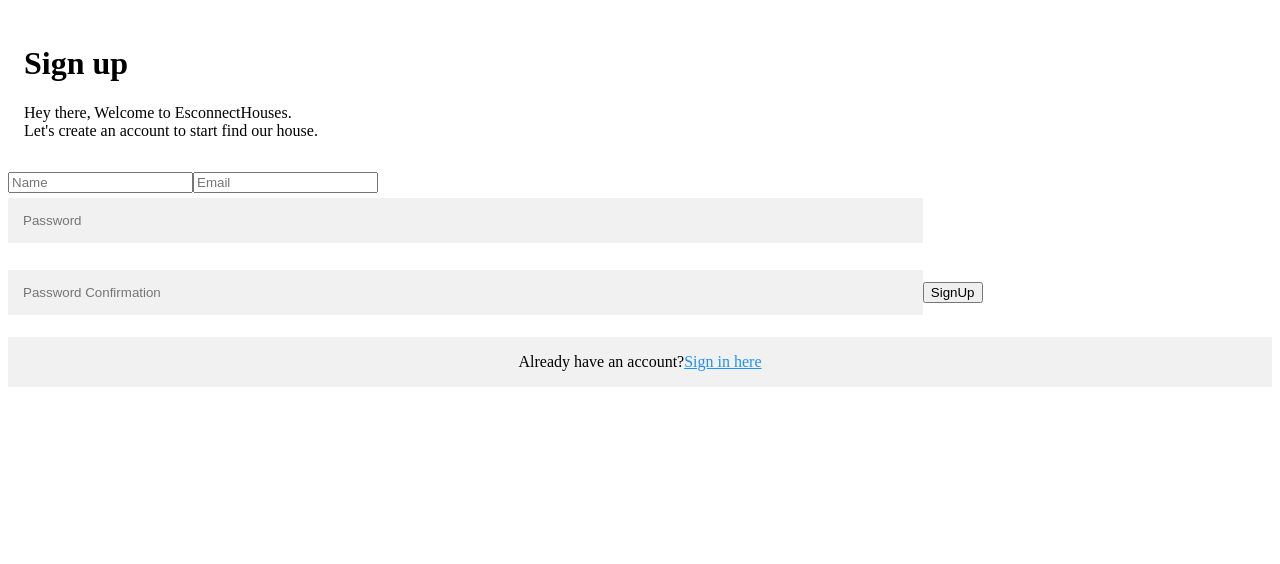
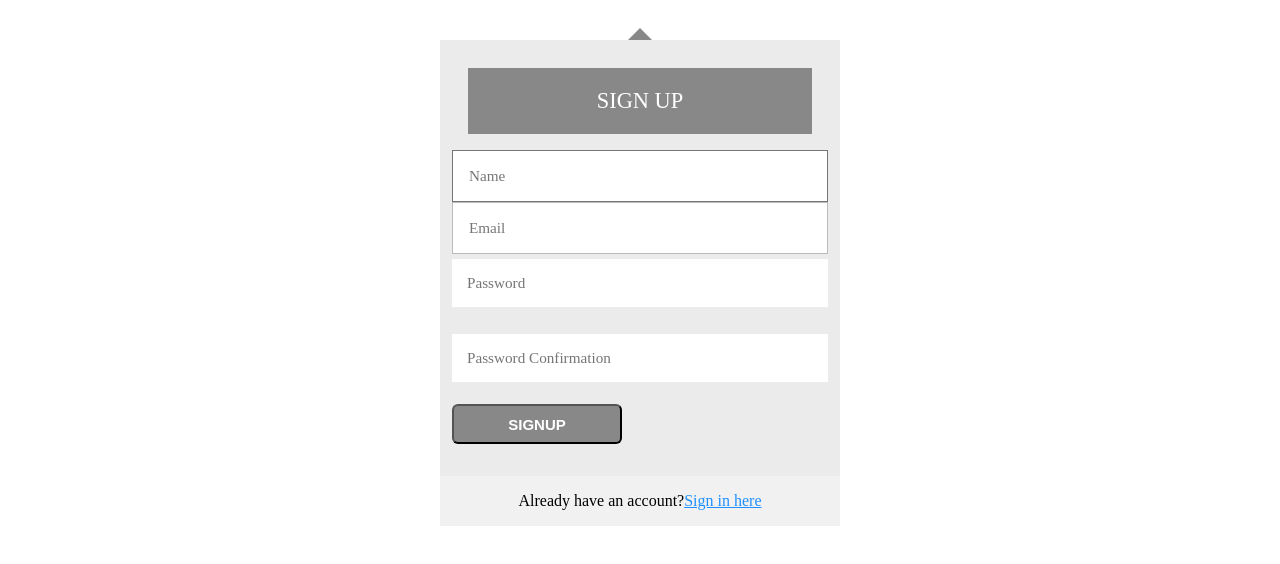
Before and after one commit to Emmyn5600/find-house-front-end, a React (Create React App) app: page /register in a window 1280 px wide. Shown: the top 564 px of the page. Built offline with nearby package versions, Linux system fonts and the light colour scheme.

Commit message:
Finish styling Register and login

```diff
--- a/src/auth/Login.jsx
+++ b/src/auth/Login.jsx
@@ -1,10 +1,10 @@
 import React, { useState, useEffect } from 'react';
 import { connect } from 'react-redux';
+import { Link } from 'react-router-dom';
 import PropTypes from 'prop-types';
 import { loginUserAsync } from '../store/thunk-redux/authThunk';
 import './Login.css';
 
-/* eslint arrow-body-style: */
 const Login = ({ loginUser, history, isAuthenticated }) => {
   useEffect(() => {
     if (isAuthenticated) history.replace('/');
@@ -49,6 +49,12 @@
         />
         <input type="submit" value="Log in" />
       </form>
+      <div className="container signin">
+        Do not have an account?
+        <Link to="/register" className="">
+          Sign Up here
+        </Link>
+      </div>
     </div>
   );
 };
--- a/src/auth/Register.css
+++ b/src/auth/Register.css
@@ -4,7 +4,7 @@
 
 input[type=text],
 input[type=password] {
-  width: 70%;
+  width: 100%;
   padding: 15px;
   margin: 5px 0 22px 0;
   display: inline-block;
@@ -23,17 +23,6 @@
   margin-bottom: 25px;
 }
 
-.registerbtn1 {
-  background-color: red;
-  color: white;
-  padding: 16px 20px;
-  margin: 8px 0;
-  border: none;
-  cursor: pointer;
-  width: 70%;
-  opacity: 0.9;
-}
-
 .registerbtn:hover {
   opacity: 1;
 }
@@ -46,3 +35,57 @@
   background-color: #f1f1f1;
   text-align: center;
 }
+
+.login-triangle {
+  width: 0;
+  margin-right: auto;
+  margin-left: auto;
+  border: 12px solid transparent;
+  border-bottom-color: #888;
+}
+
+.login {
+  width: 400px;
+  margin: 16px auto;
+  font-size: 16px;
+}
+
+.login-header,
+.login p {
+  margin-top: 0;
+  margin-bottom: 0;
+}
+
+.login-container {
+  background: #ebebeb;
+  padding: 12px;
+}
+
+.btn1 {
+  font-weight: 700;
+  color: #fff;
+  text-align: center;
+  border-radius: 6px;
+  width: 170px;
+  height: 40px;
+  font-size: 15px;
+  text-transform: uppercase;
+  cursor: pointer;
+  margin-bottom: 20px;
+  background-color: #888;
+}
+
+.login input[type="submit"] {
+  background: #888;
+  border-color: transparent;
+  color: #fff;
+  cursor: pointer;
+}
+
+.login input[type="submit"]:hover {
+  background: #888;
+}
+
+.login input[type="submit"]:focus {
+  border-color: #888;
+}
--- a/src/auth/Register.jsx
+++ b/src/auth/Register.jsx
@@ -33,8 +33,8 @@
   console.log(loading);
   if (currentUser) history.replace('/login');
   return (
-    <div className="">
-      <div className="" />
+    <div className="login">
+      <div className="login-triangle" />
       <AppForm
         initialValues={{
           email: '',
@@ -45,20 +45,15 @@
         onSubmit={handleSubmit}
         validate={validationSchema}
       >
-        <form className="">
+        <form className="login-container">
           <div className="container">
-            <h1>Sign up</h1>
-            <p>
-              Hey there, Welcome to EsconnectHouses.
-              <br />
-              Let&apos;s create an account to start find our house.
-            </p>
+            <h1 className="login-header">Sign up</h1>
           </div>
           <InputForm name="name" placeholder="Name" type="name" />
           <InputForm name="email" placeholder="Email" type="email" />
           <InputForm name="password" placeholder="Password" type="password" />
           <InputForm name="passwordConfirmation" placeholder="Password Confirmation" type="password" />
-          <SubmitBtn title="SignUp" className="registerbtn1" />
+          <SubmitBtn title="SignUp" />
         </form>
       </AppForm>
       <div className="container signin">
--- a/src/common/SubmitButton.jsx
+++ b/src/common/SubmitButton.jsx
@@ -1,10 +1,11 @@
 import { useFormikContext } from 'formik';
 import PropTypes from 'prop-types';
+import '../auth/Register.css';
 
 const SubmitBtn = ({ title }) => {
   const { handleSubmit } = useFormikContext();
   return (
-    <button type="submit" onClick={handleSubmit}>
+    <button className="btn1" type="submit" onClick={handleSubmit}>
       {title}
     </button>
   );
```
